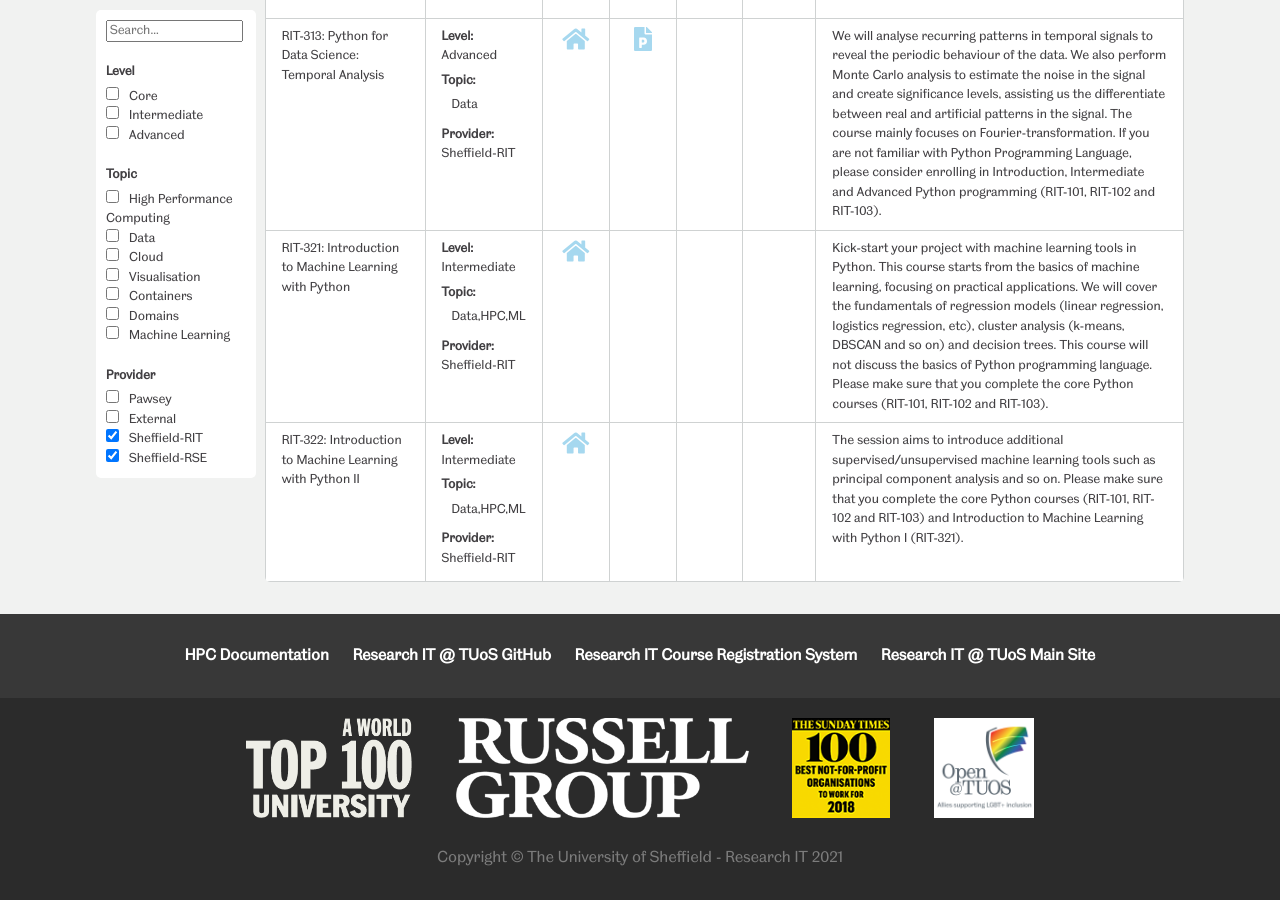
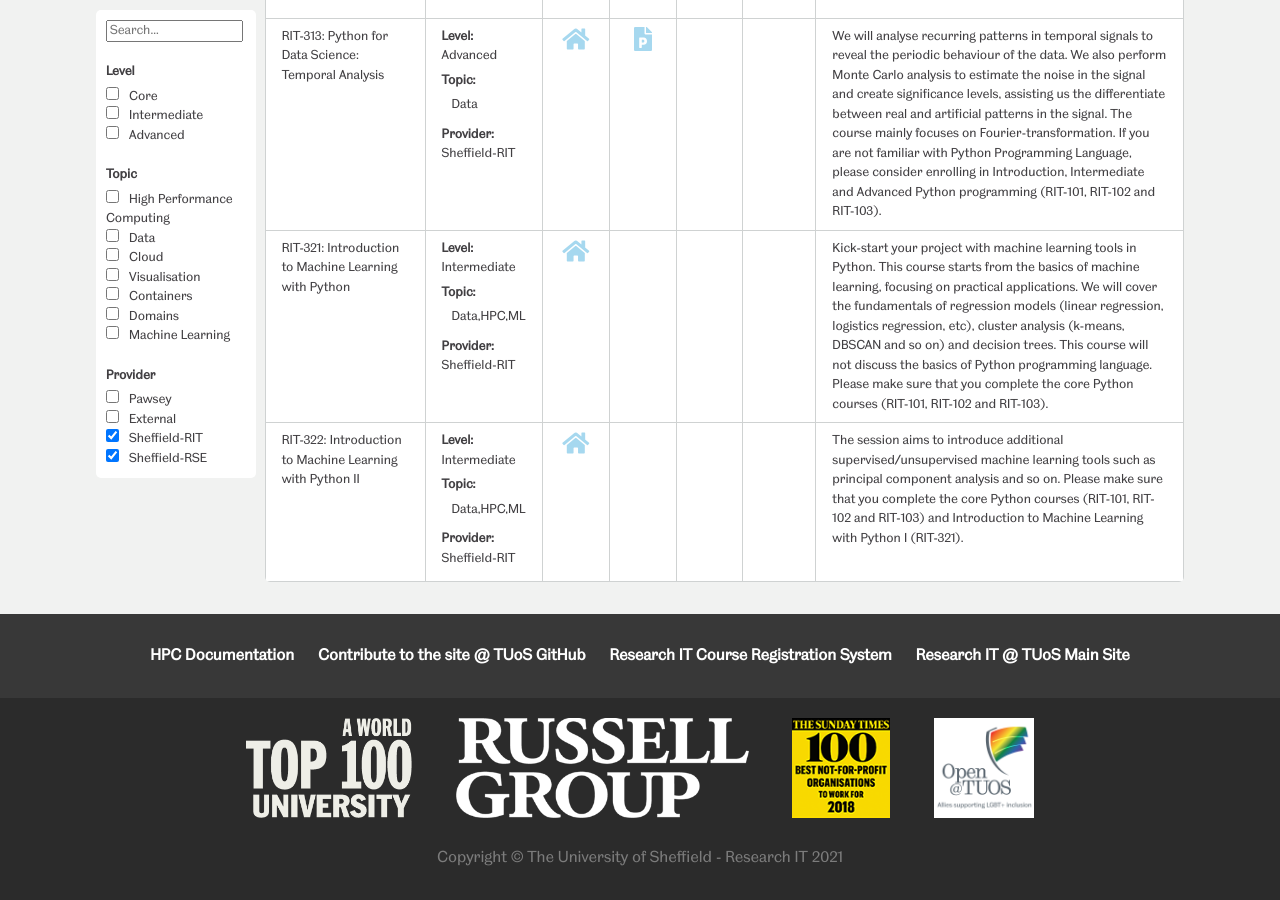
Before and after one commit to rcgsheffield/TUoS-RIT-training-resources, a Jekyll site: the page built from training.md, in a window 1280 px wide and 900 px high, scrolled down 2068 px. Built offline with Jekyll 4.4.1, drawn with Linux system fonts in a browser that asks for light colours.

Commit message:
Add link back to repository.

```diff
--- a/_data/externalLinks.yml
+++ b/_data/externalLinks.yml
@@ -1,8 +1,8 @@
 links:
 - title: HPC Documentation
   url: https://docs.hpc.shef.ac.uk/en/latest/
-- title: Research IT @ TUoS GitHub
-  url: https://github.com/rcgsheffield
+- title: Contribute to the site @ TUoS GitHub
+  url: "{{ site.repository_url }}"
 - title: Research IT Course Registration System
   url: https://crs.shef.ac.uk
 - title: Research IT @ TUoS Main Site
```
